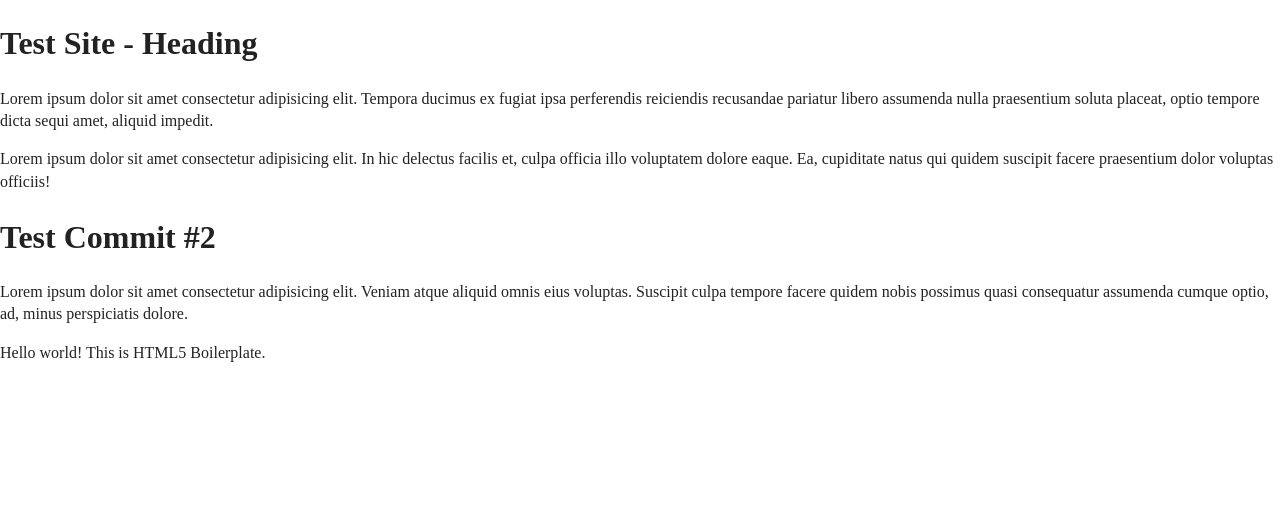
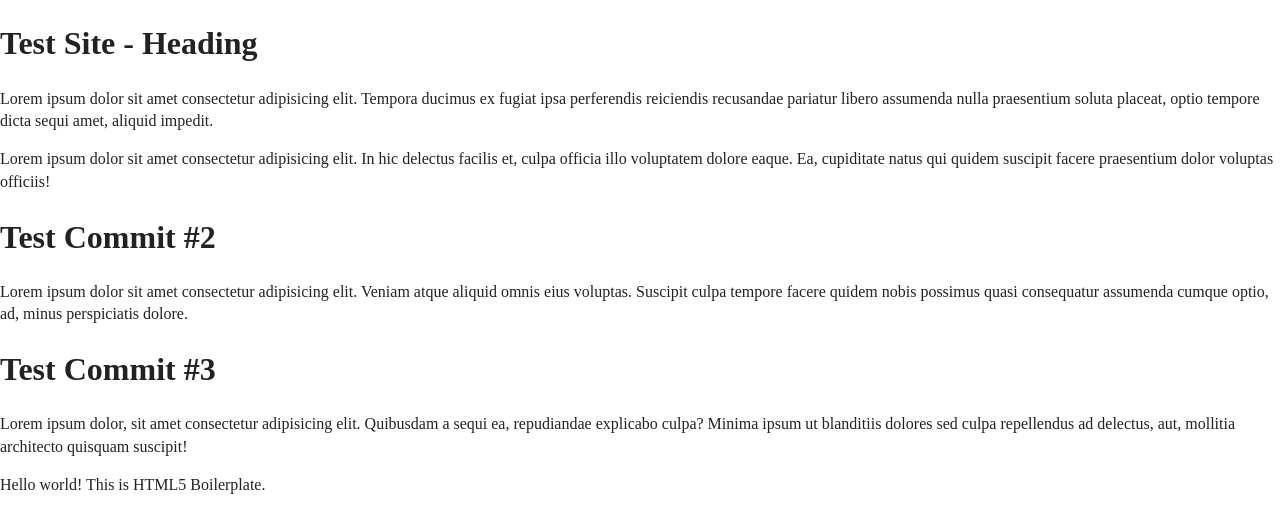
Before and after one commit to j-ulienguyen/mysite, a plain HTML site: page index.html in a window 1280 px wide. Drawn offline with nearby package versions, Linux system fonts and the light colour scheme.

Commit message:
Added more to index

```diff
--- a/index.html
+++ b/index.html
@@ -4,7 +4,7 @@
 <head>
   <meta charset="utf-8">
   <meta http-equiv="x-ua-compatible" content="ie=edge">
-  <title></title>
+  <title>Project I - Lab 2 (Git)</title>
   <meta name="description" content="">
   <meta name="viewport" content="width=device-width, initial-scale=1, shrink-to-fit=no">
 
@@ -27,6 +27,10 @@
     <h1>Test Commit #2</h1>
     <p>Lorem ipsum dolor sit amet consectetur adipisicing elit. Veniam atque aliquid omnis eius voluptas. Suscipit culpa tempore facere quidem nobis possimus quasi consequatur assumenda cumque optio, ad, minus perspiciatis dolore.</p>
 
+    <h1>Test Commit #3</h1>
+    <p>Lorem ipsum dolor, sit amet consectetur adipisicing elit. Quibusdam a sequi ea, repudiandae explicabo culpa? Minima ipsum ut blanditiis dolores sed culpa repellendus ad delectus, aut, mollitia architecto quisquam suscipit!</p>
+
+
   <!-- Add your site or application content here -->
   <p>Hello world! This is HTML5 Boilerplate.</p>
   <script src="js/vendor/modernizr-3.6.0.min.js"></script>
```
